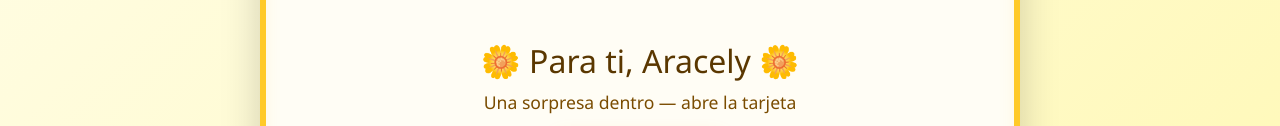
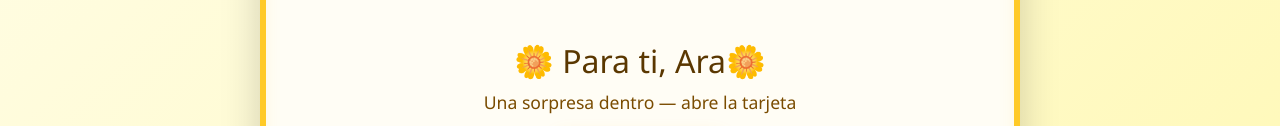
Before and after one commit to luisdorado1208/Flores_para_Aracely, a plain HTML site: page index.html in a window 1280 px wide. Shown: the part 290-416 px from the top of the page. Drawn offline with Linux system fonts and the light colour scheme.

Commit message:
codigo acabado por fin

```diff
--- a/index.html
+++ b/index.html
@@ -186,7 +186,7 @@ body{
 <div class="wrap">
   <div class="card" id="card">
     <div class="card-front">
-      <div class="cover-title">🌼 Para ti, Aracely 🌼</div>
+      <div class="cover-title">🌼 Para ti, Ara🌼</div>
       <div class="cover-sub">Una sorpresa dentro — abre la tarjeta</div>
       <button id="openBtn" class="open-btn">Abrir tarjeta ✨</button>
     </div>
```
